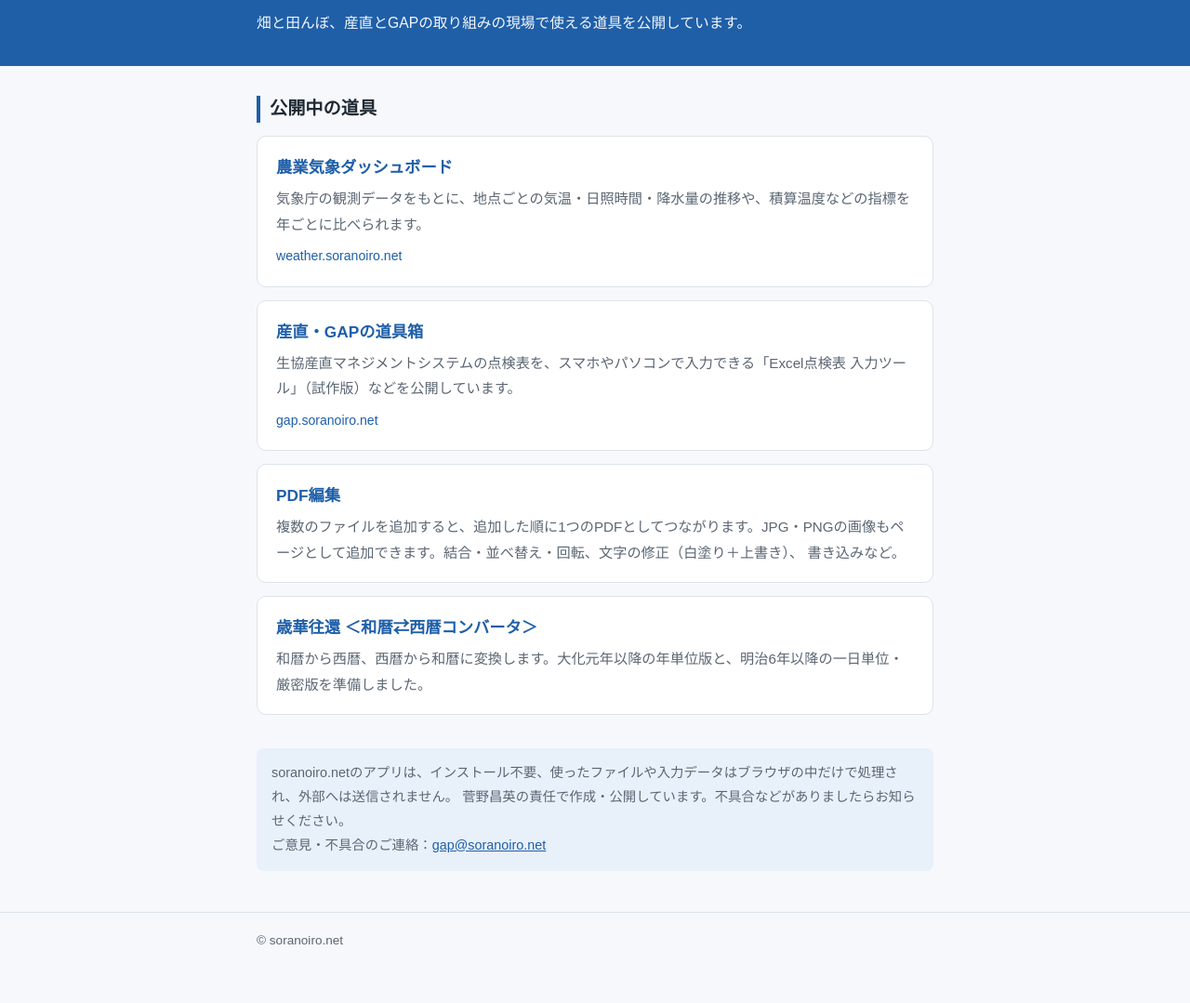
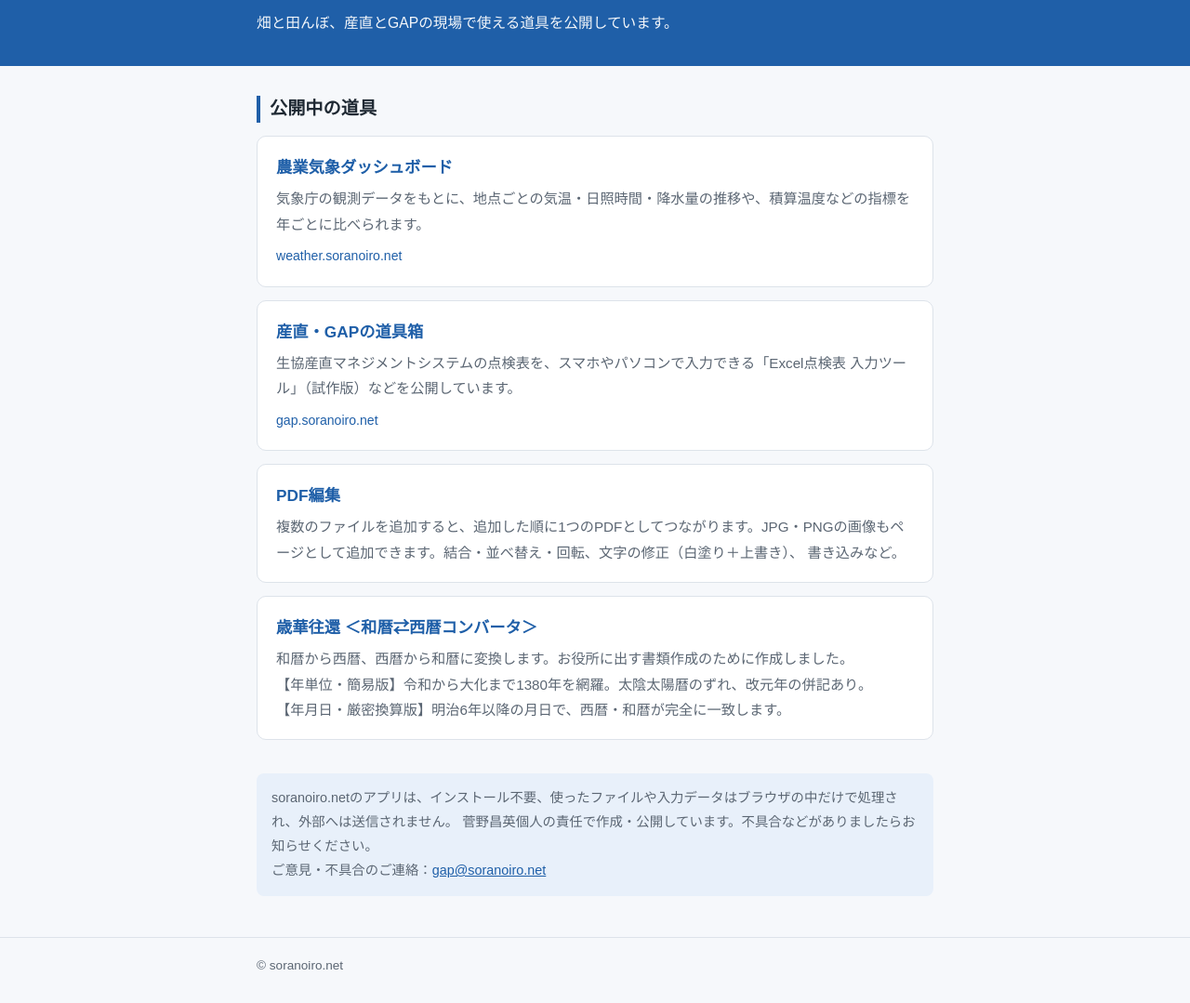
Before and after one commit to soranoiro-net/github.io, a plain HTML site: page index.html in a window 1280 px wide. Shown: the part 91-1170 px from the top of the page at 93% size. Before the commit the page ends 1143 px from the top, so only its background shows below. Drawn offline with Linux system fonts and the light colour scheme.

Commit message:
Update Japanese text for clarity and detail

```diff
--- a/index.html
+++ b/index.html
@@ -118,7 +118,7 @@
   <div class="wrap">
     <h1>soranoiro.net</h1>
     <p class="role"></p>
-    <p class="lead">畑と田んぼ、産直とGAPの取り組みの現場で使える道具を公開しています。</p>
+    <p class="lead">畑と田んぼ、産直とGAPの現場で使える道具を公開しています。</p>
   </div>
 </header>
 
@@ -143,18 +143,17 @@
      </a>
     <a class="card" href="https://tools.soranoiro.net/">
       <h3>歳華往還 ＜和暦⇄西暦コンバータ＞</h3>
-      <p>和暦から西暦、西暦から和暦に変換します。大化元年以降の年単位版と、明治6年以降の一日単位・厳密版を準備しました。</p>
+      <p>和暦から西暦、西暦から和暦に変換します。お役所に出す書類作成のために作成しました。<br>
+        【年単位・簡易版】令和から大化まで1380年を網羅。太陰太陽暦のずれ、改元年の併記あり。<br>
+        【年月日・厳密換算版】明治6年以降の月日で、西暦・和暦が完全に一致します。</p>
     </a>
-
  </section>
 
-
-  <section>
+ <section>
     <div class="note">
       <p>soranoiro.netのアプリは、インストール不要、使ったファイルや入力データはブラウザの中だけで処理され、外部へは送信されません。
-        菅野昌英の責任で作成・公開しています。不具合などがありましたらお知らせください。
+        菅野昌英個人の責任で作成・公開しています。不具合などがありましたらお知らせください。
        <p>ご意見・不具合のご連絡：<a href="mailto:gap@soranoiro.net">gap@soranoiro.net</a></p>
-
     </div>
   </section>
 
```
